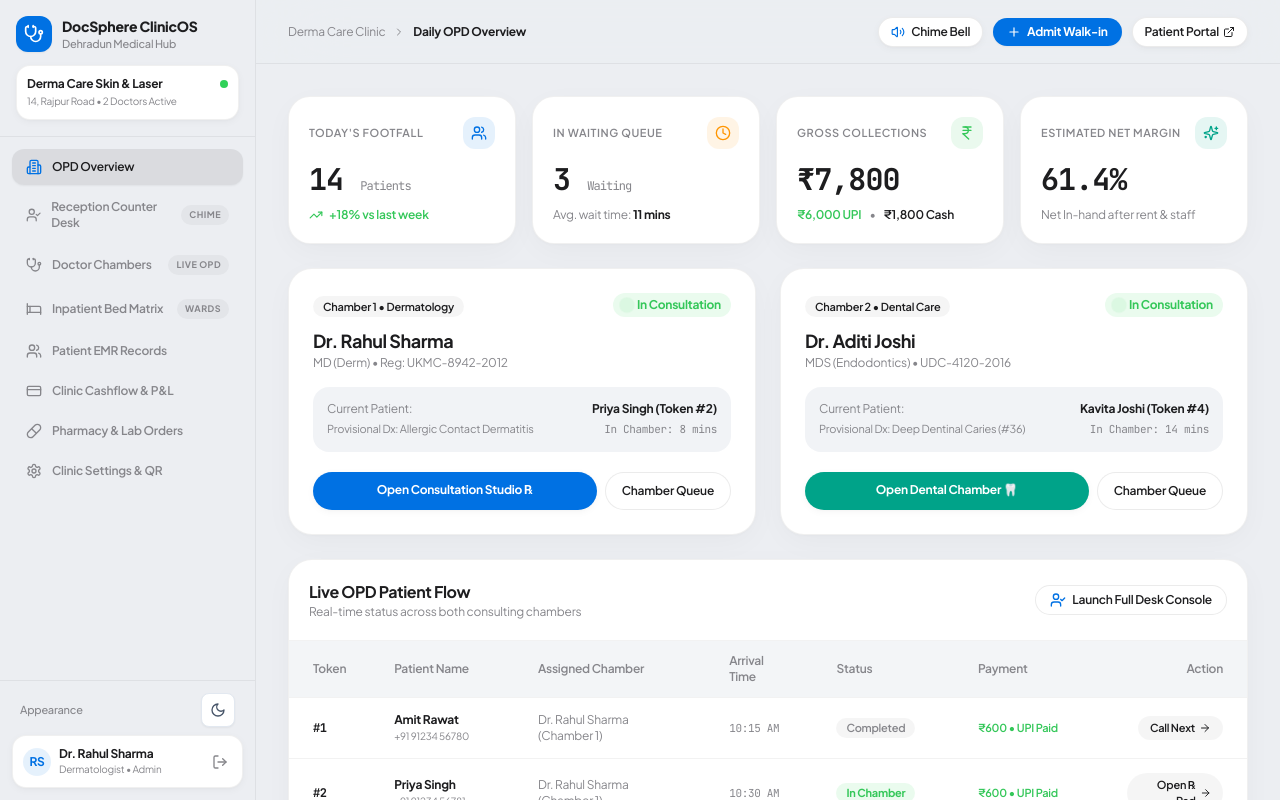
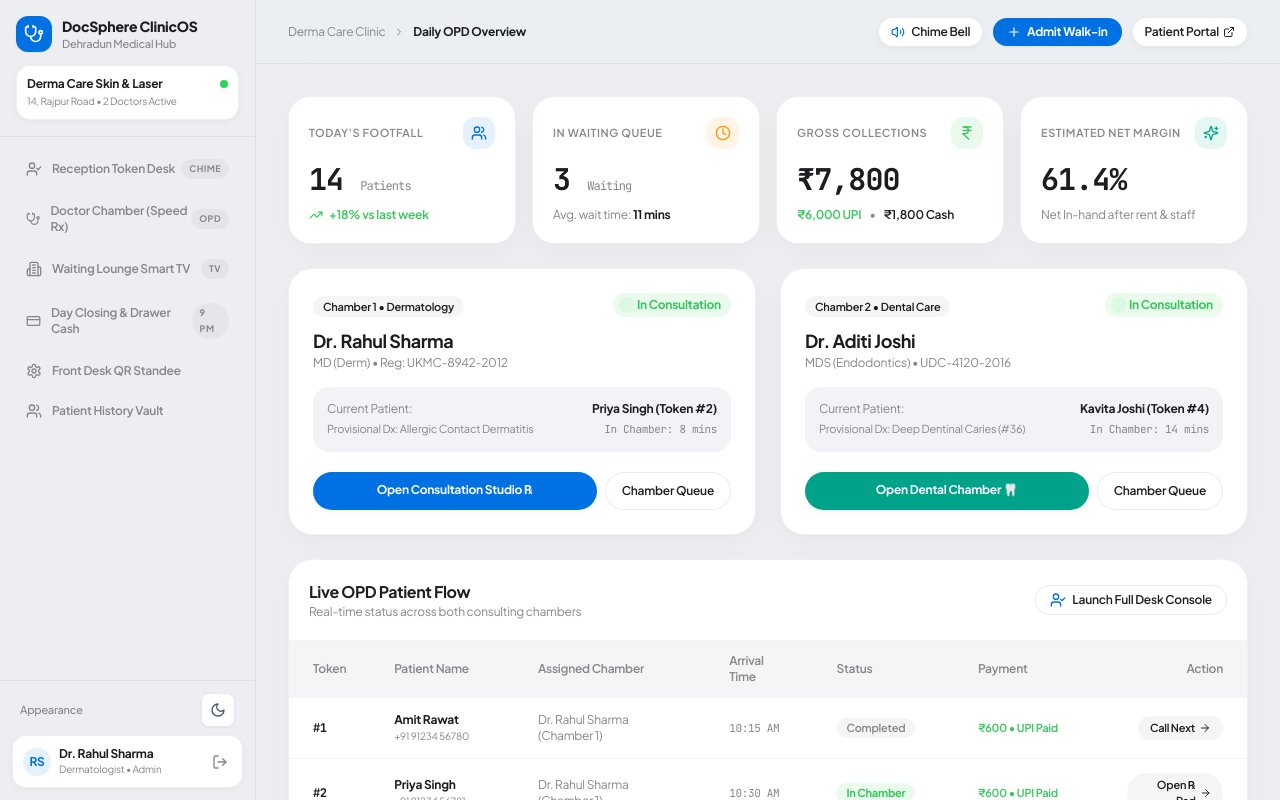
Before and after one commit to uniyalmanas/clinicos, a Next.js app in the folder apps/web/: page /dashboard in a window 1280 px wide. Built offline with nearby package versions, Linux system fonts and the light colour scheme.

Commit message:
docs(sku): archive speculative marketplace, streamline core clinic nav, and focus README on buyable workflows

```diff
--- a/apps/web/src/app/dashboard/layout.tsx
+++ b/apps/web/src/app/dashboard/layout.tsx
@@ -70,14 +70,12 @@ export default function DashboardLayout({
   };
 
   const navItems = [
-    { label: "OPD Overview", href: "/dashboard", icon: Building2 },
-    { label: "Reception Counter Desk", href: "/dashboard/desk", icon: UserCheck, badge: "Chime" },
-    { label: "Doctor Chambers", href: "/dashboard/chambers", icon: Stethoscope, badge: "Live OPD" },
-    { label: "Inpatient Bed Matrix", href: "/dashboard/beds", icon: Bed, badge: "Wards" },
-    { label: "Patient EMR Records", href: "/dashboard/patients", icon: Users },
-    { label: "Clinic Cashflow & P&L", href: "/dashboard/finance", icon: CreditCard },
-    { label: "Pharmacy & Lab Orders", href: "/dashboard/pharmacy", icon: Pill },
-    { label: "Clinic Settings & QR", href: "/dashboard/settings", icon: Settings },
+    { label: "Reception Token Desk", href: "/dashboard/desk", icon: UserCheck, badge: "Chime" },
+    { label: "Doctor Chamber (Speed Rx)", href: "/dashboard/chambers", icon: Stethoscope, badge: "OPD" },
+    { label: "Waiting Lounge Smart TV", href: "/display/waiting-room", icon: Building2, badge: "TV" },
+    { label: "Day Closing & Drawer Cash", href: "/dashboard/finance", icon: CreditCard, badge: "9 PM" },
+    { label: "Front Desk QR Standee", href: "/dashboard/standee", icon: Settings },
+    { label: "Patient History Vault", href: "/dashboard/patients", icon: Users },
   ];
 
   return (
```
Also changed, not shown: 2 other files (tests, documents, lock files or other folders).
